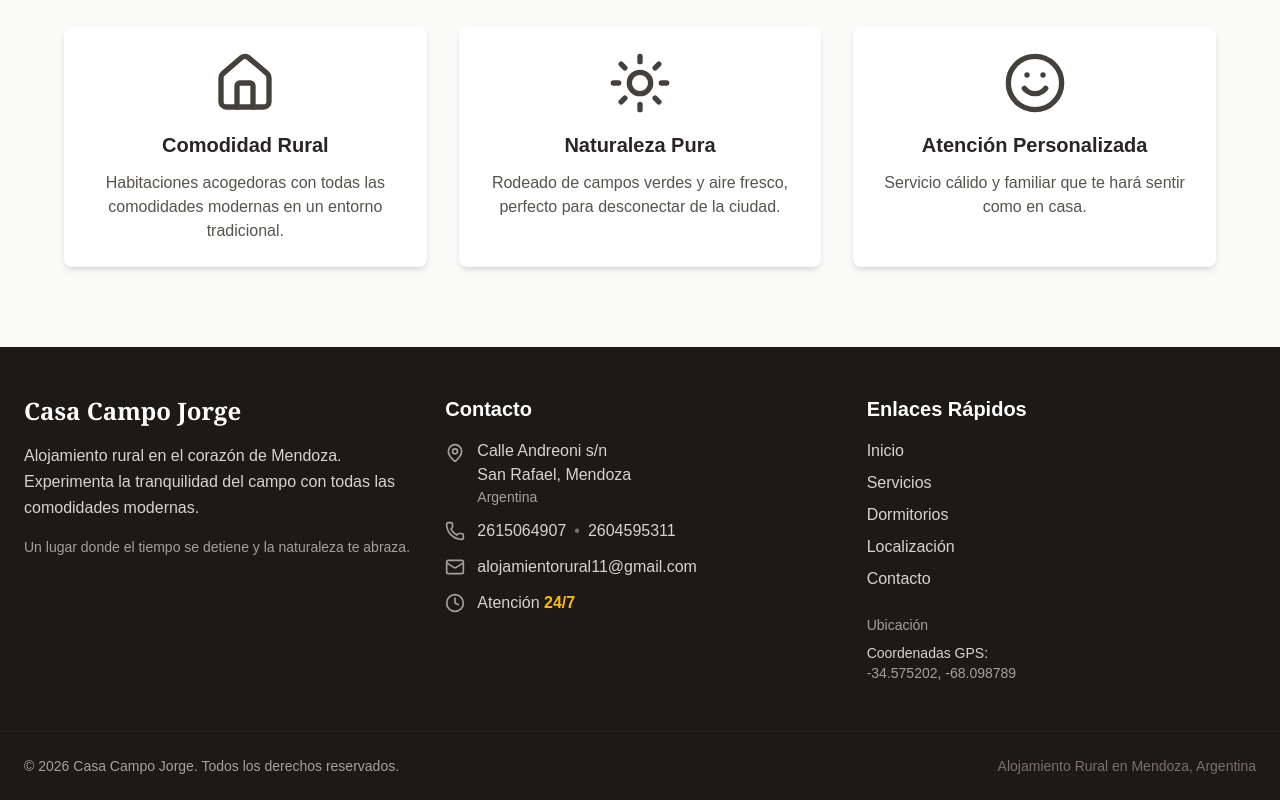
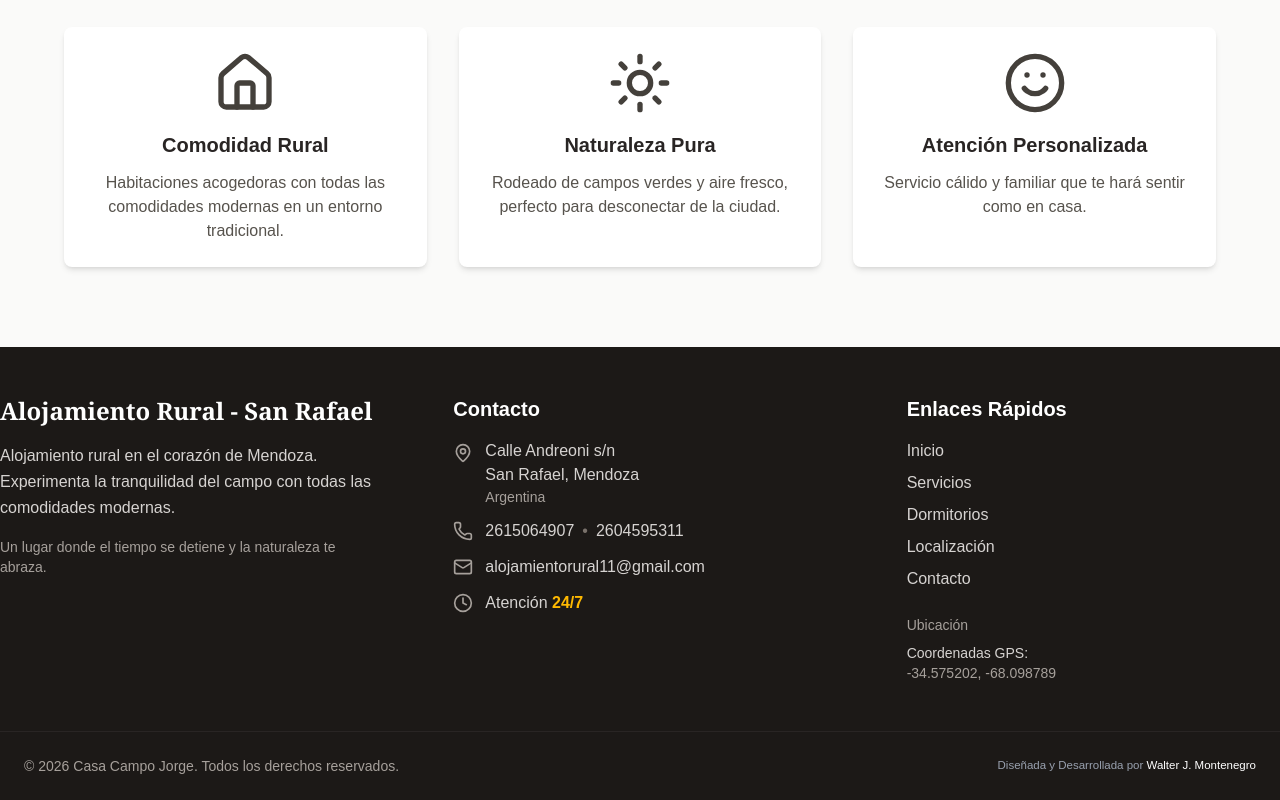
Before and after one commit to MojeZcg/casa-de-campo, a Next.js app: page / in a window 1280 px wide. Shown: the part 1533-2333 px from the top of the page. Built offline with nearby package versions, Linux system fonts and the light colour scheme.

Commit message:
feat: actualiza el contenido del footer y mejora el diseño de la sección de créditos

```diff
--- a/app/components/Footer.tsx
+++ b/app/components/Footer.tsx
@@ -5,12 +5,12 @@ export default function Footer() {
   return (
     <footer className="bg-stone-900 text-stone-200">
       {/* Main Footer Content */}
-      <div className="max-w-7xl mx-auto px-6 py-12">
-        <div className="grid md:grid-cols-3 gap-8">
+      <div className="max-w-7xl mx-auto  py-12">
+        <div className="grid md:grid-cols-3 gap-20">
           {/* Sobre Nosotros */}
           <div>
             <h3 className="text-2xl font-bold text-white mb-4 font-serif">
-              Casa Campo Jorge
+              Alojamiento Rural - San Rafael
             </h3>
             <p className="text-stone-300 mb-4 leading-relaxed">
               Alojamiento rural en el corazón de Mendoza. Experimenta la
@@ -131,8 +131,16 @@ export default function Footer() {
               © {new Date().getFullYear()} Casa Campo Jorge. Todos los derechos
               reservados.
             </p>
-            <p className="text-stone-500 text-sm text-center md:text-right">
-              Alojamiento Rural en Mendoza, Argentina
+            <p className="text-[11.5px] text-gray-400">
+              Diseñada y Desarrollada por{" "}
+              <Link
+                title="Desarrollador de DelRio Internet Walter J. Montenegro"
+                target="_blank"
+                href="https://www.linkedin.com/in/montenegrowalter/"
+                className="text-white"
+              >
+                Walter J. Montenegro
+              </Link>
             </p>
           </div>
         </div>
```
